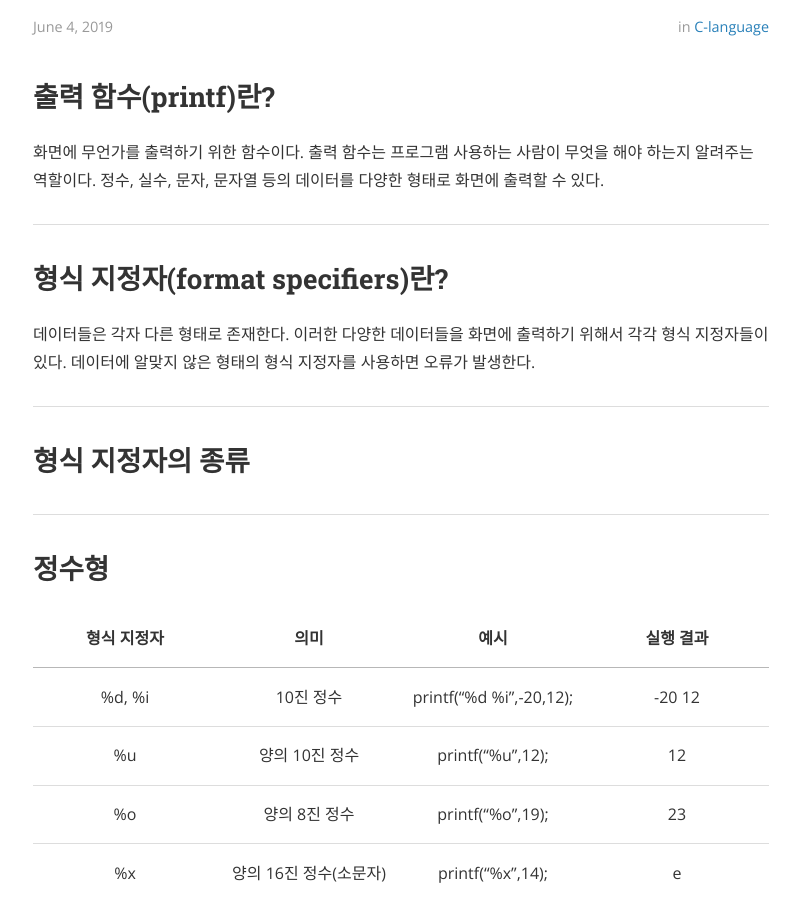
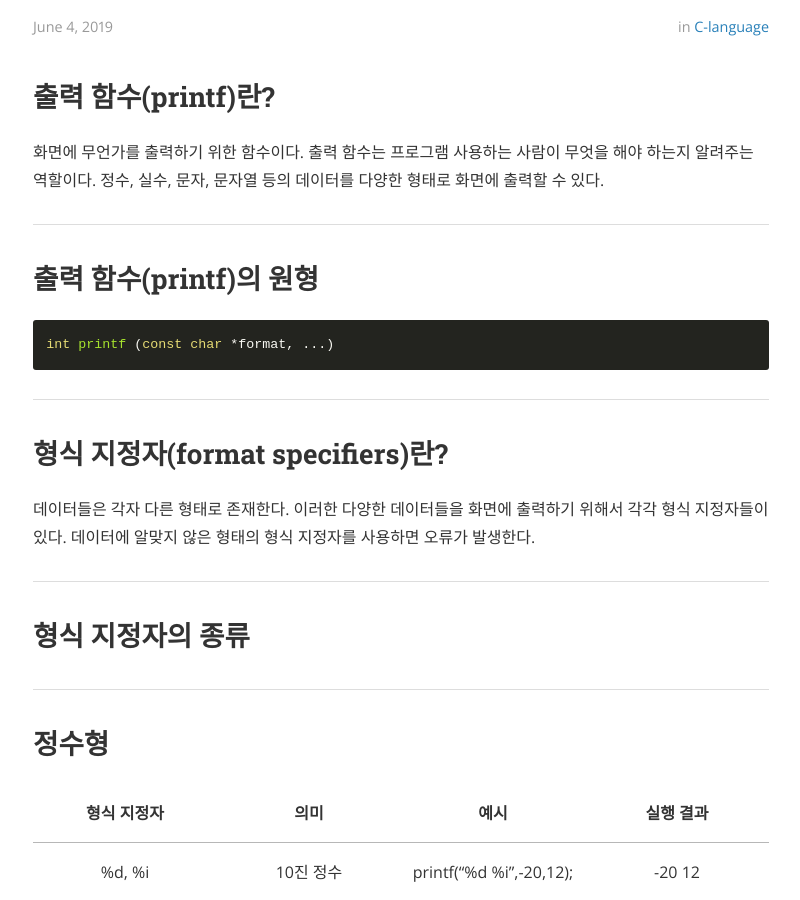
Before and after one commit to atomic0x90/atomic0x90.github.io, a Jekyll site: the page built from _posts/2019-06-04-printf-format.markdown, in a window 1280 px wide and 900 px high, scrolled down 505 px. Shown: the whole window, without its empty margins (239-1039 px from the left). Built offline with Jekyll 4.4.1, drawn with Linux system fonts in a browser that asks for light colours; nearby versions of some CDN libraries; comment, search, counter and statistics services are not loaded.

Commit message:
Add printf basic form

````diff
--- a/_posts/2019-06-04-printf-format.markdown
+++ b/_posts/2019-06-04-printf-format.markdown
@@ -16,6 +16,14 @@ cover:  "/assets/instacode.png"
 화면에 무언가를 출력하기 위한 함수이다.
 출력 함수는 프로그램 사용하는 사람이 무엇을 해야 하는지 알려주는 역할이다.
 정수, 실수, 문자, 문자열 등의 데이터를 다양한 형태로 화면에 출력할 수 있다.
+
+---
+
+## 출력 함수(printf)의 원형
+
+```
+int printf (const char *format, ...)
+```
 
 ---
 
````
